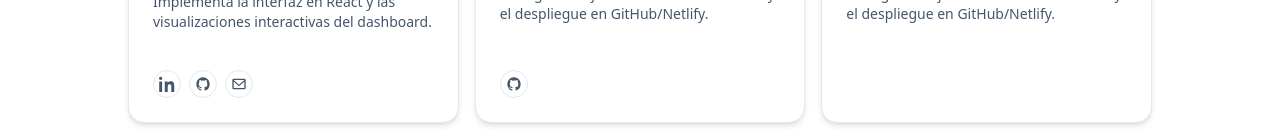
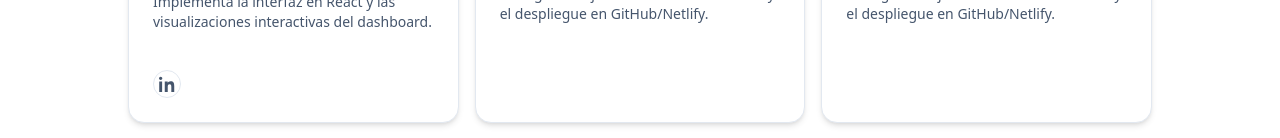
Before and after one commit to Alejandro-Vigi/data-capital-analytics, a React (Vite) app: page /equipo in a window 1280 px wide. Shown: the part 350-488 px from the top of the page. Built offline with nearby package versions, Linux system fonts and the light colour scheme.

Commit message:
Ajustando datos de equipo

```diff
--- a/src/pages/EquipoPage.jsx
+++ b/src/pages/EquipoPage.jsx
@@ -82,10 +82,10 @@ function EquipoPage() {
         "Implementa la interfaz en React y las visualizaciones interactivas del dashboard.",
       avatar: "/avatars/avatar.webp",
       redes: {
-        linkedin: "https://www.linkedin.com/",
-        github: "https://github.com",
+        linkedin: "http://www.linkedin.com/in/iñaqui-díaz-gonzález",
+        github: null,
         whatsapp: null,
-        correo: "mailto:angel@example.com",
+        correo: null,
         telefono: null,
         x: null,
         instagram: null,
@@ -99,7 +99,7 @@ function EquipoPage() {
       avatar: "/avatars/avatar.webp",
       redes: {
         linkedin: null,
-        github: "https://github.com",
+        github: null,
         whatsapp: null,
         correo: null,
         telefono: null,
```
